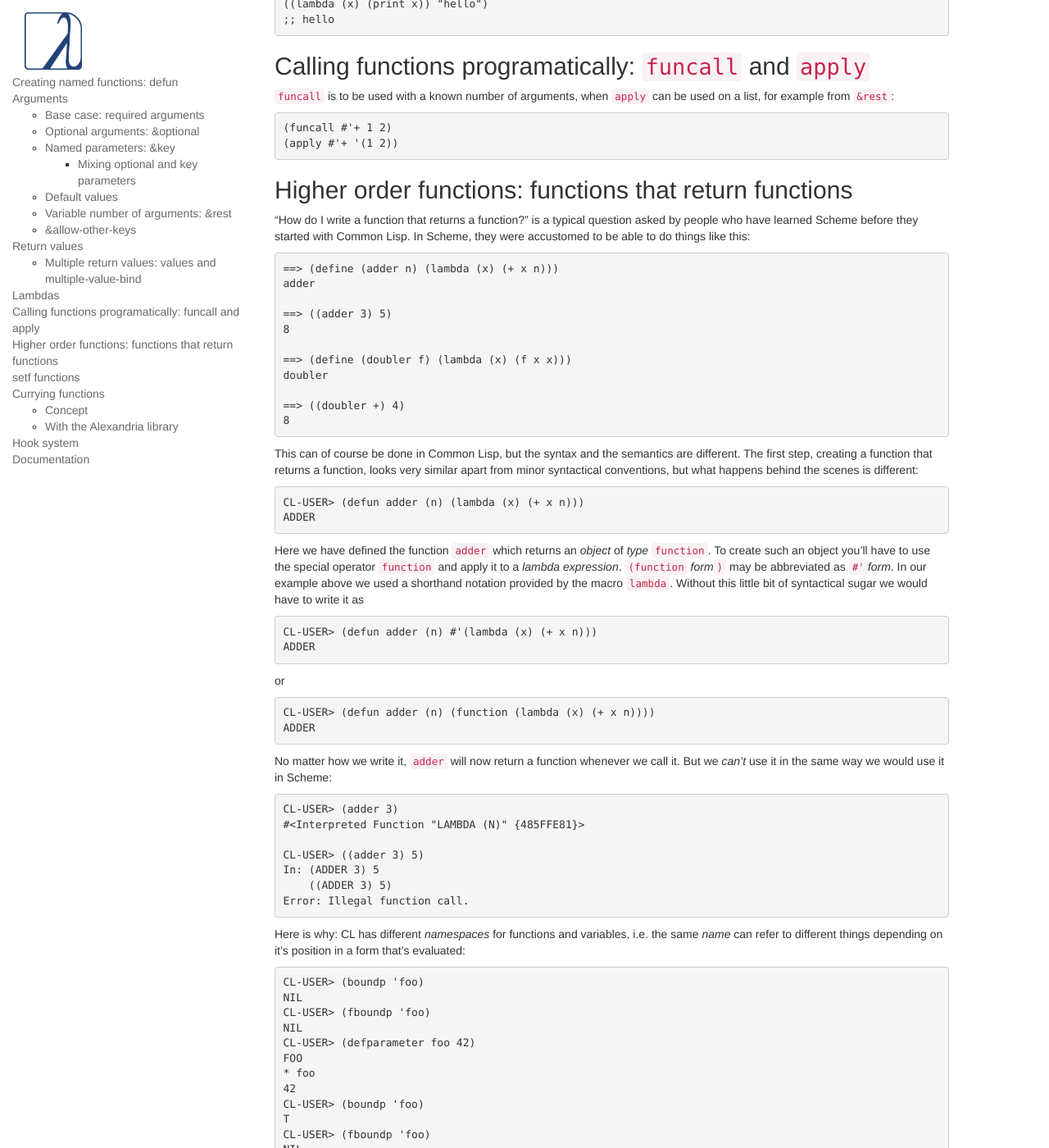
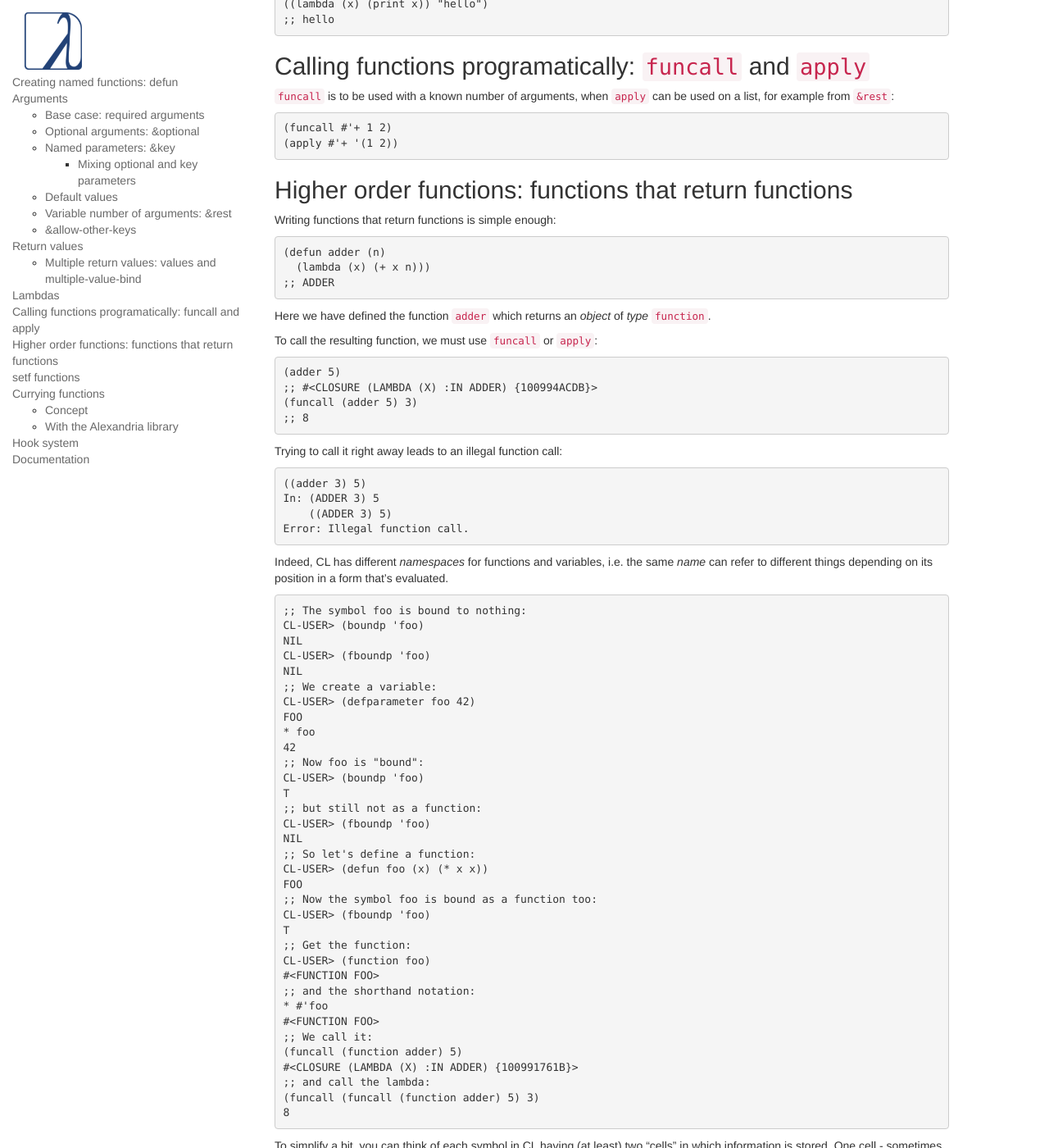
Before and after one commit to LispCookbook/cl-cookbook, a Jekyll site: the page built from functions.md, in a window 1280 px wide and 1400 px high, scrolled down 4517 px. Shown: the whole window at 82% size. Built offline with Jekyll 4.4.1, drawn with Linux system fonts in a browser that asks for light colours; some of the changed text lies outside the part shown.

Commit message:
functions: simplify old HOF section

```diff
--- a/functions.md
+++ b/functions.md
@@ -312,86 +312,71 @@ can be used on a list, for example from `&rest`:
 
 ## Higher order functions: functions that return functions
 
-"How do I write a function that returns a function?" is a typical question asked by people who have learned Scheme before they started with Common Lisp. In Scheme, they were accustomed to be able to do things like this:
+Writing functions that return functions is simple enough:
 
 ~~~lisp
-==> (define (adder n) (lambda (x) (+ x n)))
-adder
-
-==> ((adder 3) 5)
-8
-
-==> (define (doubler f) (lambda (x) (f x x)))
-doubler
-
-==> ((doubler +) 4)
-8
+(defun adder (n)
+  (lambda (x) (+ x n)))
+;; ADDER
 ~~~
 
-This can of course be done in Common Lisp, but the syntax and the semantics are different. The first step, creating a function that returns a function, looks very similar apart from minor syntactical conventions, but what happens behind the scenes is different:
+Here we have defined the function `adder` which returns an _object_ of _type_ [`function`](http://www.lispworks.com/documentation/HyperSpec/Body/t_fn.htm).
+
+To call the resulting function, we must use `funcall` or `apply`:
 
 ~~~lisp
-CL-USER> (defun adder (n) (lambda (x) (+ x n)))
-ADDER
+(adder 5)
+;; #<CLOSURE (LAMBDA (X) :IN ADDER) {100994ACDB}>
+(funcall (adder 5) 3)
+;; 8
 ~~~
 
-Here we have defined the function `adder` which returns an _object_ of _type_ [`function`](http://www.lispworks.com/documentation/HyperSpec/Body/t_fn.htm). To create such an object you'll have to use the special operator [`function`](http://www.lispworks.com/documentation/HyperSpec/Body/s_fn.htm) and apply it to a _lambda expression_. `(function` _form_`)` may be abbreviated as `#'`_form_. In our example above we used a shorthand notation provided by the macro [`lambda`](http://www.lispworks.com/documentation/HyperSpec/Body/m_lambda.htm). Without this little bit of syntactical sugar we would have to write it as
+Trying to call it right away leads to an illegal function call:
 
 ~~~lisp
-CL-USER> (defun adder (n) #'(lambda (x) (+ x n)))
-ADDER
-~~~
-
-or
-
-~~~lisp
-CL-USER> (defun adder (n) (function (lambda (x) (+ x n))))
-ADDER
-~~~
-
-No matter how we write it, `adder` will now return a function whenever we call it. But we _can't_ use it in the same way we would use it in Scheme:
-
-~~~lisp
-CL-USER> (adder 3)
-#<Interpreted Function "LAMBDA (N)" {485FFE81}>
-
-CL-USER> ((adder 3) 5)
+((adder 3) 5)
 In: (ADDER 3) 5
     ((ADDER 3) 5)
 Error: Illegal function call.
 ~~~
 
-Here is why: CL has different _namespaces_ for functions and variables, i.e. the same _name_ can refer to different things depending on it's position in a form that's evaluated:
+Indeed, CL has different _namespaces_ for functions and variables, i.e. the same _name_ can refer to different things depending on its position in a form that's evaluated.
 
 ~~~lisp
+;; The symbol foo is bound to nothing:
 CL-USER> (boundp 'foo)
 NIL
 CL-USER> (fboundp 'foo)
 NIL
+;; We create a variable:
 CL-USER> (defparameter foo 42)
 FOO
 * foo
 42
+;; Now foo is "bound":
 CL-USER> (boundp 'foo)
 T
+;; but still not as a function:
 CL-USER> (fboundp 'foo)
 NIL
+;; So let's define a function:
 CL-USER> (defun foo (x) (* x x))
 FOO
+;; Now the symbol foo is bound as a function too:
 CL-USER> (fboundp 'foo)
 T
-* foo            ;;; ***
-42
-CL-USER> (foo 3)        ;;; +++
-9
-CL-USER> (foo foo)
-1764
+;; Get the function:
 CL-USER> (function foo)
-#<Interpreted Function FOO {48523CC1}>
+#<FUNCTION FOO>
+;; and the shorthand notation:
 * #'foo
-#<Interpreted Function FOO {48523CC1}>
-CL-USER> (let ((+ 3)) (+ + +))
-6
+#<FUNCTION FOO>
+;; We call it:
+(funcall (function adder) 5)
+#<CLOSURE (LAMBDA (X) :IN ADDER) {100991761B}>
+;; and call the lambda:
+(funcall (funcall (function adder) 5) 3)
+8
 ~~~
 
 To simplify a bit, you can think of each symbol in CL having (at least) two "cells" in which information is stored. One cell - sometimes referred to as its _value cell_ - can hold a value that is _bound_ to this symbol, and you can use [`boundp`](http://www.lispworks.com/documentation/HyperSpec/Body/f_boundp.htm) to test whether the symbol is bound to a value (in the global environment). You can access the value cell of a symbol with [`symbol-value`](http://www.lispworks.com/documentation/HyperSpec/Body/f_symb_5.htm).
@@ -400,7 +385,7 @@ To simplify a bit, you can think of each symbol in CL having (at least) two "cel
 The other cell - sometimes referred to as its _function cell_ - can hold the definition of the symbol's (global) function binding. In this case, the symbol is said to be _fbound_ to this definition. You can use [`fboundp`](http://www.lispworks.com/documentation/HyperSpec/Body/f_fbound.htm) to test whether a symbol is fbound. You can access the function cell of a symbol (in the global environment) with [`symbol-function`](http://www.lispworks.com/documentation/HyperSpec/Body/f_symb_1.htm).
 
 
-Now, if a _symbol_ is evaluated, it is treated as a _variable_ in that it's value cell is returned - see the line marked with _***_ above. If a _compound form_, i.e. a _cons_, is evaluated and its _car_ is a symbol, then the function cell of this symbol is used - see the line marked _+++_ above.
+Now, if a _symbol_ is evaluated, it is treated as a _variable_ in that it's value cell is returned (just `foo`). If a _compound form_, i.e. a _cons_, is evaluated and its _car_ is a symbol, then the function cell of this symbol is used (as in `(foo 3)`).
 
 
 In Common Lisp, as opposed to Scheme, it is _not_ possible that the car of the compound form to be evaluated is an arbitrary form. If it is not a symbol, it _must_ be a _lambda expression_, which looks like
@@ -408,67 +393,23 @@ In Common Lisp, as opposed to Scheme, it is _not_ possible that the car of the c
 `(lambda `_lambda-list_ _form*_`)`
 
 
-This explains the error message we got above - `(adder 3)` is neither a symbol nor a lambda expression. But, you might ask, how _do_ we use the function object that is returned by `adder`? The answer is: Use [`funcall`](http://www.lispworks.com/documentation/HyperSpec/Body/f_funcal.htm) or [`apply`](http://www.lispworks.com/documentation/HyperSpec/Body/f_apply.htm):
+This explains the error message we got above - `(adder 3)` is neither a symbol nor a lambda expression.
 
-~~~lisp
-;;; continued from above
-CL-USER> (funcall (adder 3) 5)
-8
-CL-USER> (apply (adder 3) '(5))
-8
-CL-USER> (defparameter *my-fun* (adder 3))
-*MY-FUN*
-* *my-fun*
-#<Interpreted Function "LAMBDA (N)" {486468C9}>
-CL-USER> (funcall *my-fun* 5)
-8
-CL-USER> (*my-fun* 5)
-Warning: This function is undefined:
-  *MY-FUN*
-~~~
-
-Note that in the last example the function object returned by `(adder 3)` is stored in the _value cell_ of `*my-fun*` - thus the error message. If we want to be able to use the symbol `*my-fun*` in the car of a compound form, we have to explicitely store something in its _function cell_ (which is normally done for us by the macro [`defun`](http://www.lispworks.com/documentation/HyperSpec/Body/m_defun.htm)):
+If we want to be able to use the symbol `*my-fun*` in the car of a compound form, we have to explicitely store something in its _function cell_ (which is normally done for us by the macro [`defun`](http://www.lispworks.com/documentation/HyperSpec/Body/m_defun.htm)):
 
 ~~~lisp
 ;;; continued from above
 CL-USER> (fboundp '*my-fun*)
 NIL
 CL-USER> (setf (symbol-function '*my-fun*) (adder 3))
-#<Interpreted Function "LAMBDA (N)" {4869FA19}>
+#<CLOSURE (LAMBDA (X) :IN ADDER) {10099A5EFB}>
 CL-USER> (fboundp '*my-fun*)
 T
 CL-USER> (*my-fun* 5)
 8
 ~~~
 
-Now we are ready do define `doubler` as well:
-
-~~~lisp
-CL-USER> (defun doubler (f)
-    (lambda (x) (funcall f x x)))
-DOUBLER
-CL-USER> (doubler #'+)
-#<Interpreted Function "LAMBDA (F)" {48675791}>
-CL-USER> (doubler '+)
-#<Interpreted Function "LAMBDA (F)" {486761B1}>
-CL-USER> (funcall (doubler #'+) 4)
-8
-CL-USER> (funcall (doubler '+) 4)
-8
-CL-USER> (defparameter *my-plus* '+)
-*MY-PLUS*
-CL-USER> (funcall (doubler *my-plus*) 4)
-8
-CL-USER> (defparameter *my-fun* (doubler '+))
-*MY-FUN*
-CL-USER> (funcall *my-fun* 4)
-8
-~~~
-
-Note that the argument to `funcall` (and `apply`) can either be the function itself, i.e. `#'+`, or a symbol which has the function in its function cell (is fbound to the function), i.e. `'+`.
-
-
-All of the above is _extremely simplified_ - we haven't even mentioned macros, special forms, symbol macros, self-evaluating objects, and lexical environments. Read the CLHS section about [form evaluation](http://www.lispworks.com/documentation/HyperSpec/Body/03_aba.htm) for the real deal.
+Read the CLHS section about [form evaluation](http://www.lispworks.com/documentation/HyperSpec/Body/03_aba.htm) for more.
 
 ## `setf` functions
 
```
